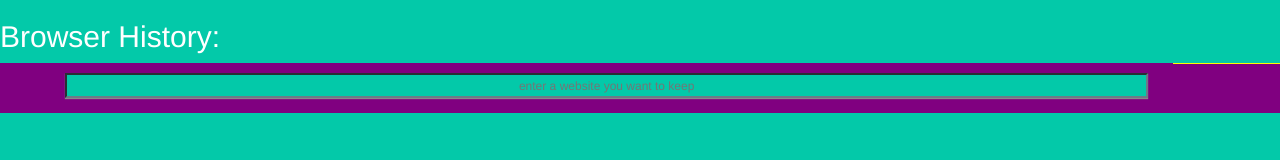
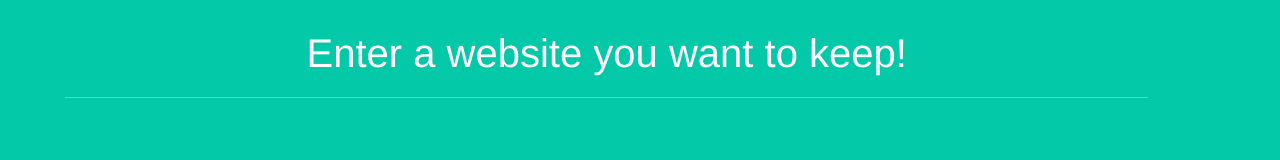
Before and after one commit to samsadtler/Data-Personalization, a browser extension: page Week_5/index.html in a window 1280 px wide. Drawn offline with nearby package versions, Linux system fonts and the light colour scheme.

Commit message:
changed the input

```diff
--- a/Week_5/css/index.css
+++ b/Week_5/css/index.css
@@ -34,32 +34,49 @@ a{
     text-decoration: none;
 }
 
-#input-link{
+input{
+	padding: 15px;
 	width: 100%;
-	height: 25px;
-	border-color: #6C7A89;
-	background-color: #03C9A9;
-	color: white;
-	box-shadow: 0px 1px 1px #888888;
-	list-style-position: inside;
-    list-style-type: none;
-    text-align: center;
+	background-color: transparent;
+	border: none;
+	border-bottom: 1px solid rgba(255,255,255,0.3);
+	font-size: 40px;
+	text-align: center;
 }
+
+::-webkit-input-placeholder {
+   color: white;
+}
+
+:-moz-placeholder { /* Firefox 18- */
+   color: white;
+}
+
+::-moz-placeholder {  /* Firefox 19+ */
+   color: white;
+}
+
+:-ms-input-placeholder {
+   color: white;
+}
+
+
+input:focus,
 
 .trails-border{
 
 }
 
 .col-xs-1{
-	background-color: yellow;
+	/*background-color: yellow;*/
 }
 
 .container{
-	background-color: green-yellow;
+	/*background-color: green-yellow;*/
 }
 
 .row{
-	background-color: purple;
+	/*background-color: purple;*/
 }
 
 .circle {
@@ -103,5 +120,5 @@ a{
 }
 
 .col-md-1{
-	background-color: #03C9A9;
+	/*background-color: #03C9A9;*/
 }
--- a/Week_5/index.html
+++ b/Week_5/index.html
@@ -12,7 +12,6 @@
   </head>
 
   <body>
-    <h2>Browser History:</h2>
 
     <div class="container-fluid">
 
--- a/Week_5/js/index.js
+++ b/Week_5/js/index.js
@@ -6,7 +6,7 @@ function init() {
       '<div class="col-xs-11">'+
        ' <ul>'+
          ' <li>'+
-            '<input id="input-link" placeholder="enter a website you want to keep" >'+
+            '<input id="input-link" placeholder="Enter a website you want to keep!" >'+
           '</li>'+
         '</ul>'+
       '</div>'+
```
